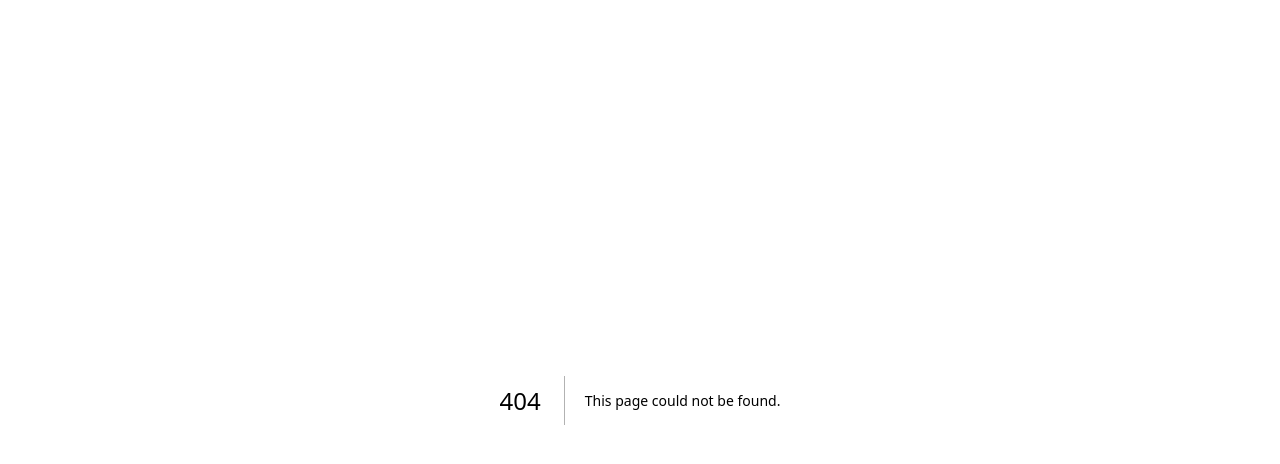
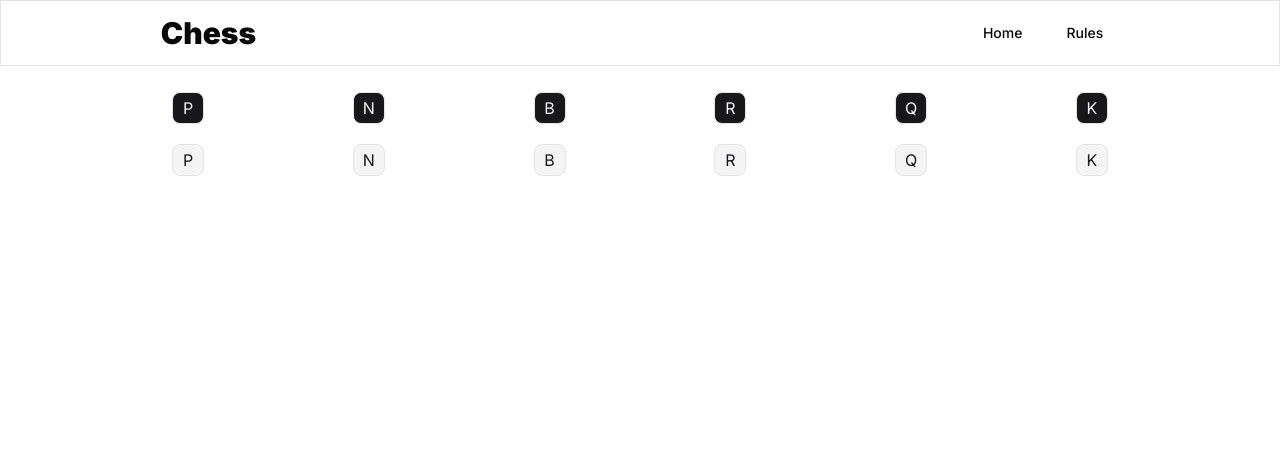
Before and after one commit to arpitv970/chess, a Next.js app: page /rules in a window 1280 px wide. Before the commit this address had no page. Shown: the top 464 px of the page. Built offline with nearby package versions, Linux system fonts and the light colour scheme.

Commit message:
created basic pieces

```diff
--- a/app/layout.tsx
+++ b/app/layout.tsx
@@ -1,6 +1,7 @@
 import type { Metadata } from "next";
 import { Inter } from "next/font/google";
 import "./globals.css";
+import { Navbar } from "@/components/elements/navbar";
 
 const inter = Inter({ subsets: ["latin"] });
 
@@ -16,7 +17,10 @@ export default function RootLayout({
 }>) {
   return (
     <html lang="en">
-      <body className={inter.className}>{children}</body>
+      <body className={inter.className}>
+        <Navbar />
+        {children}
+      </body>
     </html>
   );
 }
--- /dev/null
+++ b/app/rules/page.tsx
@@ -0,0 +1,14 @@
+import { PiecesSec } from "@/components/pieces/pieces-sec";
+import React from "react";
+
+const RulePage = () => {
+  return (
+    <div className="flex h-screen w-3/4 justify-center items-center m-auto">
+      <div className="h-full w-full mt-36 mx-3">
+        <PiecesSec />
+      </div>
+    </div>
+  );
+};
+
+export default RulePage;
--- /dev/null
+++ b/components/elements/navbar.tsx
@@ -0,0 +1,20 @@
+import Link from "next/link";
+import { Button } from "../ui/button";
+
+export const Navbar = () => {
+  return (
+    <nav className="absolute w-screen py-3 border">
+      <div className="flex w-3/4 mx-auto justify-between items-center">
+        <h1 className="text-3xl font-black">Chess</h1>
+        <div className="space-x-3">
+          <Link href={"/"}>
+            <Button variant={"ghost"}>Home</Button>
+          </Link>
+          <Link href={"/rules"}>
+            <Button variant={"ghost"}>Rules</Button>
+          </Link>
+        </div>
+      </div>
+    </nav>
+  );
+};
--- /dev/null
+++ b/components/pieces/index.tsx
@@ -0,0 +1,36 @@
+import { IPiece } from "@/lib/types";
+import React from "react";
+
+export const PieceCard: React.FC<IPiece> = ({ color, name }) => {
+  return (
+    <div
+      className={`border ${color === "black" ? "bg-primary text-secondary" : "bg-secondary text-primary"} w-8 h-8 p-3 flex justify-center items-center rounded-lg`}
+    >
+      {name}
+    </div>
+  );
+};
+
+export const Pawn: React.FC<IPiece> = ({ color, name }) => {
+  return <PieceCard color={color} name={name} />;
+};
+
+export const Knight: React.FC<IPiece> = ({ color, name }) => {
+  return <PieceCard color={color} name={name} />;
+};
+
+export const Bishop: React.FC<IPiece> = ({ color, name }) => {
+  return <PieceCard color={color} name={name} />;
+};
+
+export const Rook: React.FC<IPiece> = ({ color, name }) => {
+  return <PieceCard color={color} name={name} />;
+};
+
+export const Queen: React.FC<IPiece> = ({ color, name }) => {
+  return <PieceCard color={color} name={name} />;
+};
+
+export const King: React.FC<IPiece> = ({ color, name }) => {
+  return <PieceCard color={color} name={name} />;
+};
--- /dev/null
+++ b/components/pieces/pieces-sec.tsx
@@ -0,0 +1,25 @@
+import React from "react";
+import { Pawn, Knight, Bishop, Rook, Queen, King } from "@/components/pieces";
+
+export const PiecesSec = () => {
+  return (
+    <div className="space-y-5 h-max mt-5">
+      <div className="flex justify-between items-start">
+        <Pawn color="black" name="P" />
+        <Knight color="black" name="N" />
+        <Bishop color="black" name="B" />
+        <Rook color="black" name="R" />
+        <Queen color="black" name="Q" />
+        <King color="black" name="K" />
+      </div>
+      <div className="flex justify-between items-start">
+        <Pawn color="white" name="P" />
+        <Knight color="white" name="N" />
+        <Bishop color="white" name="B" />
+        <Rook color="white" name="R" />
+        <Queen color="white" name="Q" />
+        <King color="white" name="K" />
+      </div>
+    </div>
+  );
+};
--- a/lib/types.ts
+++ b/lib/types.ts
@@ -1,3 +1,7 @@
 export interface IColor {
   color: "black" | "white";
 }
+
+export interface IPiece extends IColor {
+  name: string;
+}
```
